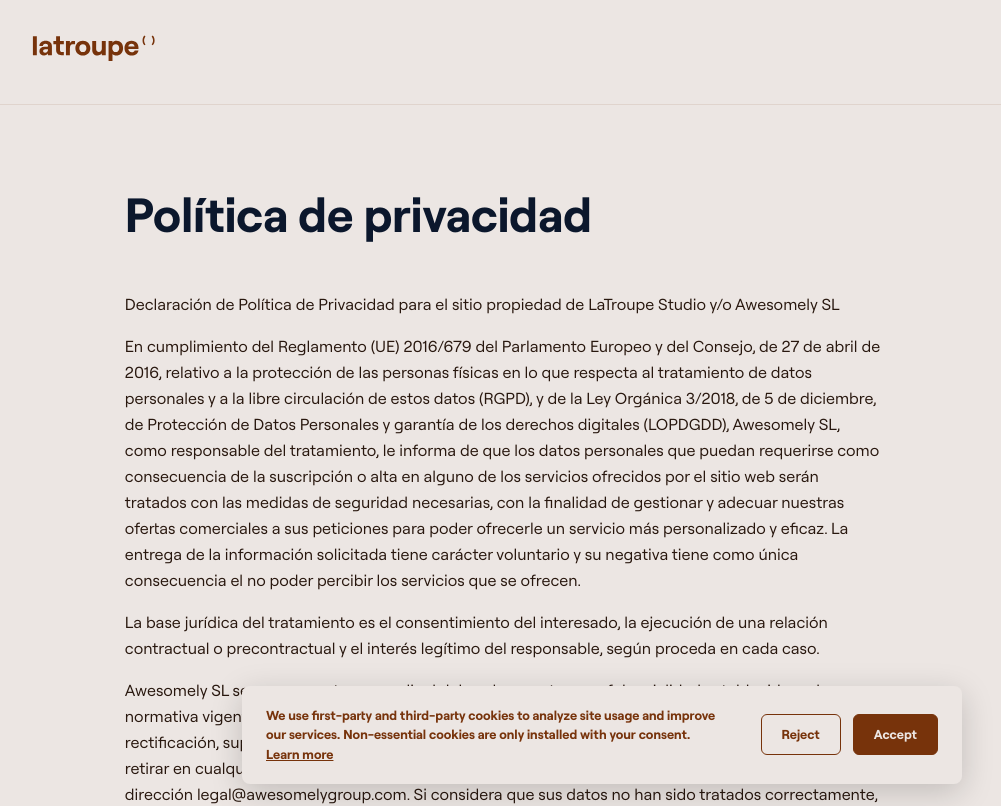
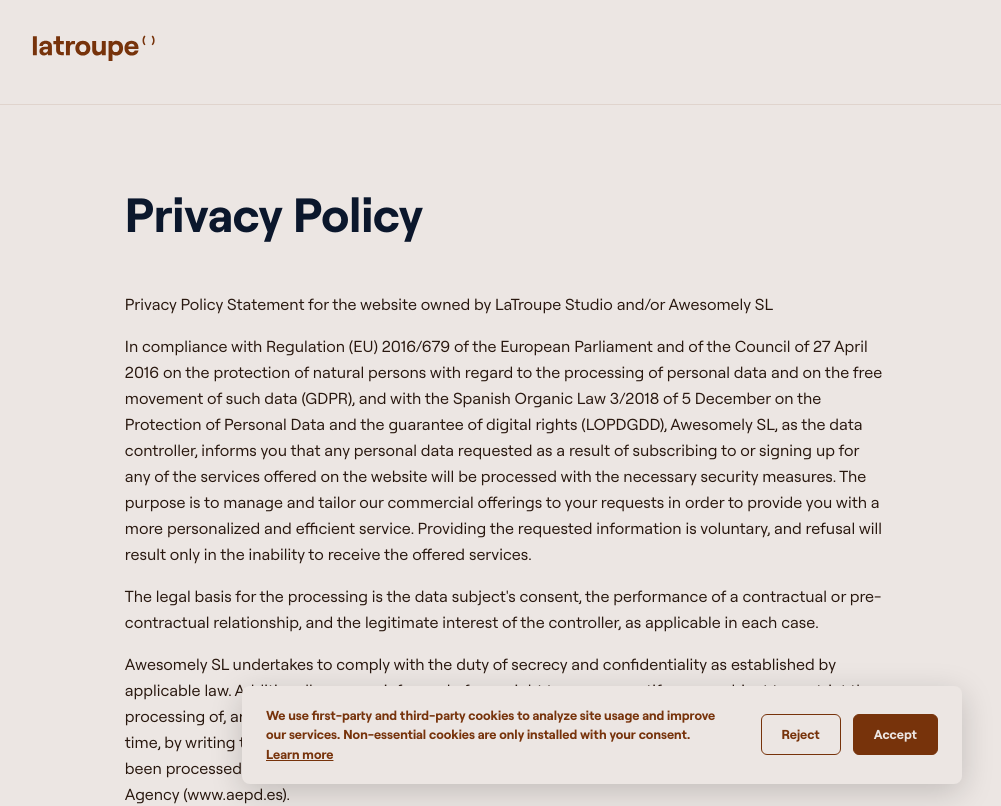
Before and after one commit to LaTroupe-Studio/latroupe-marketing, a Next.js app: page /en/privacidad in a window 1280 px wide. Shown: the top 806 px of the page, without its empty margins (38-1039 px from the left). Built offline with nearby package versions, Linux system fonts and the light colour scheme; no server answers.

Commit message:
fix: make legal pages respect the URL locale

```diff
--- a/src/app/[locale]/aviso-legal/page.tsx
+++ b/src/app/[locale]/aviso-legal/page.tsx
@@ -1,7 +1,11 @@
 "use client";
 import LegalPage from "@/components/LegalPage";
+import { useContent } from "@/lib/locale-context";
 import { legalEs } from "@/content/legal-es";
+import { legalEn } from "@/content/legal-en";
 
 export default function AvisoLegalPage() {
-  return <LegalPage title={legalEs.legalNotice.title} content={legalEs.legalNotice.content} />;
+  const { locale } = useContent();
+  const legal = locale === "es" ? legalEs : legalEn;
+  return <LegalPage title={legal.legalNotice.title} content={legal.legalNotice.content} />;
 }
--- a/src/app/[locale]/legal-notice/page.tsx
+++ b/src/app/[locale]/legal-notice/page.tsx
@@ -1,7 +1,11 @@
 "use client";
 import LegalPage from "@/components/LegalPage";
+import { useContent } from "@/lib/locale-context";
+import { legalEs } from "@/content/legal-es";
 import { legalEn } from "@/content/legal-en";
 
 export default function LegalNoticePage() {
-  return <LegalPage title={legalEn.legalNotice.title} content={legalEn.legalNotice.content} />;
+  const { locale } = useContent();
+  const legal = locale === "es" ? legalEs : legalEn;
+  return <LegalPage title={legal.legalNotice.title} content={legal.legalNotice.content} />;
 }
--- a/src/app/[locale]/privacidad/page.tsx
+++ b/src/app/[locale]/privacidad/page.tsx
@@ -1,7 +1,11 @@
 "use client";
 import LegalPage from "@/components/LegalPage";
+import { useContent } from "@/lib/locale-context";
 import { legalEs } from "@/content/legal-es";
+import { legalEn } from "@/content/legal-en";
 
 export default function PrivacidadPage() {
-  return <LegalPage title={legalEs.privacy.title} content={legalEs.privacy.content} />;
+  const { locale } = useContent();
+  const legal = locale === "es" ? legalEs : legalEn;
+  return <LegalPage title={legal.privacy.title} content={legal.privacy.content} />;
 }
--- a/src/app/[locale]/privacy/page.tsx
+++ b/src/app/[locale]/privacy/page.tsx
@@ -1,7 +1,11 @@
 "use client";
 import LegalPage from "@/components/LegalPage";
+import { useContent } from "@/lib/locale-context";
+import { legalEs } from "@/content/legal-es";
 import { legalEn } from "@/content/legal-en";
 
 export default function PrivacyPage() {
-  return <LegalPage title={legalEn.privacy.title} content={legalEn.privacy.content} />;
+  const { locale } = useContent();
+  const legal = locale === "es" ? legalEs : legalEn;
+  return <LegalPage title={legal.privacy.title} content={legal.privacy.content} />;
 }
```
